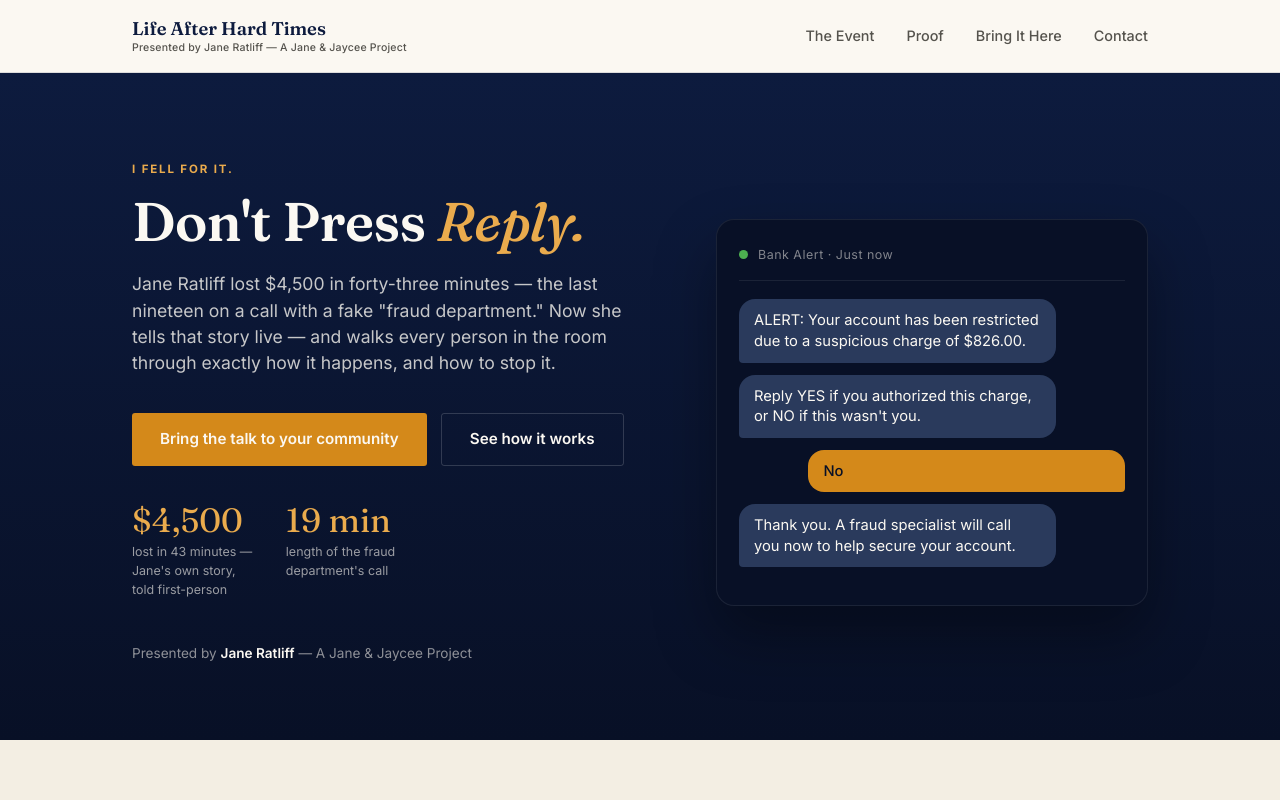
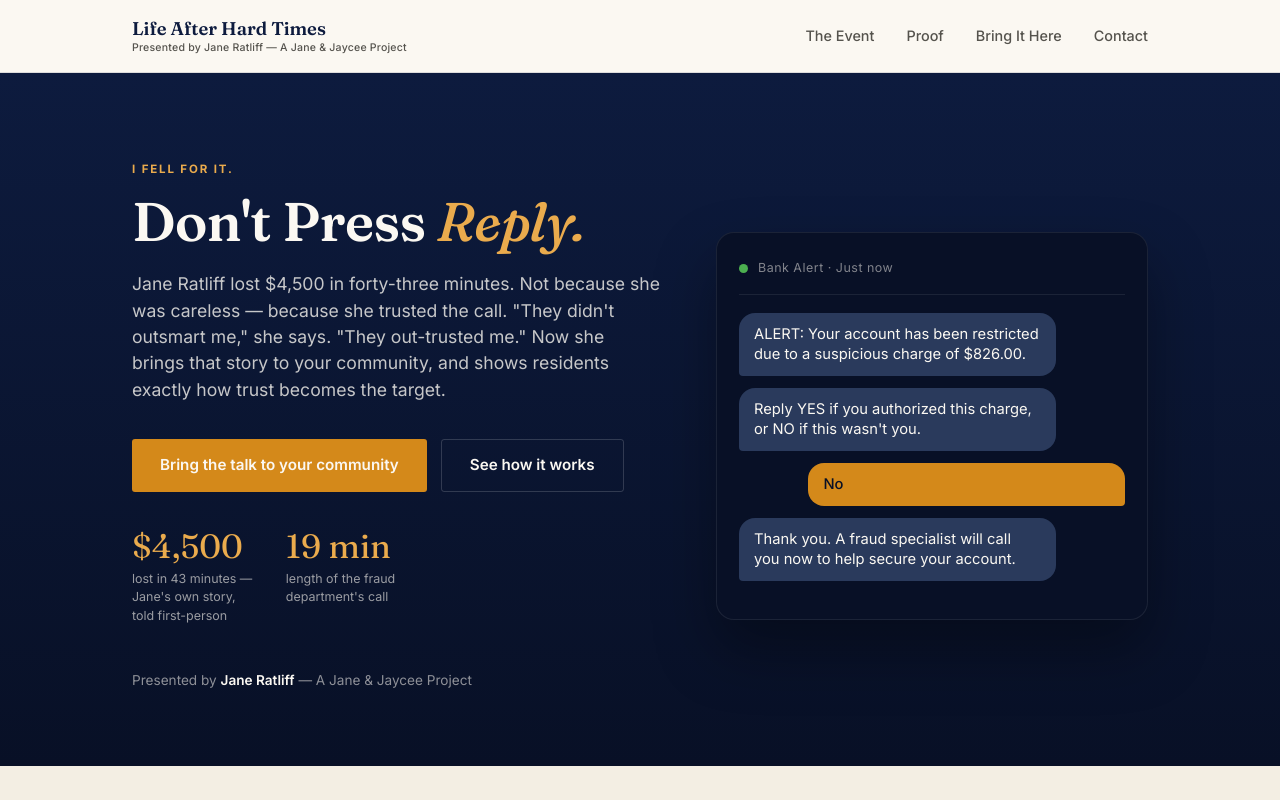
Before and after one commit to janeandjaycee/beforeithappens, a plain HTML site: page index.html in a window 1280 px wide. Shown: the top 800 px of the page. Drawn offline with Linux system fonts and the light colour scheme.

Commit message:
Update hero copy - trust framing

```diff
--- a/index.html
+++ b/index.html
@@ -218,7 +218,7 @@
     <div>
       <p class="eyebrow on-navy">I fell for it.</p>
       <h1>Don't Press <em>Reply.</em></h1>
-      <p class="lede">Jane Ratliff lost $4,500 in forty-three minutes — the last nineteen on a call with a fake "fraud department." Now she tells that story live — and walks every person in the room through exactly how it happens, and how to stop it.</p>
+      <p class="lede">Jane Ratliff lost $4,500 in forty-three minutes. Not because she was careless — because she trusted the call. "They didn't outsmart me," she says. "They out-trusted me." Now she brings that story to your community, and shows residents exactly how trust becomes the target.</p>
       <div class="hero-actions">
         <a href="#pricing" class="btn">Bring the talk to your community</a>
         <a href="#event" class="btn ghost">See how it works</a>
```
